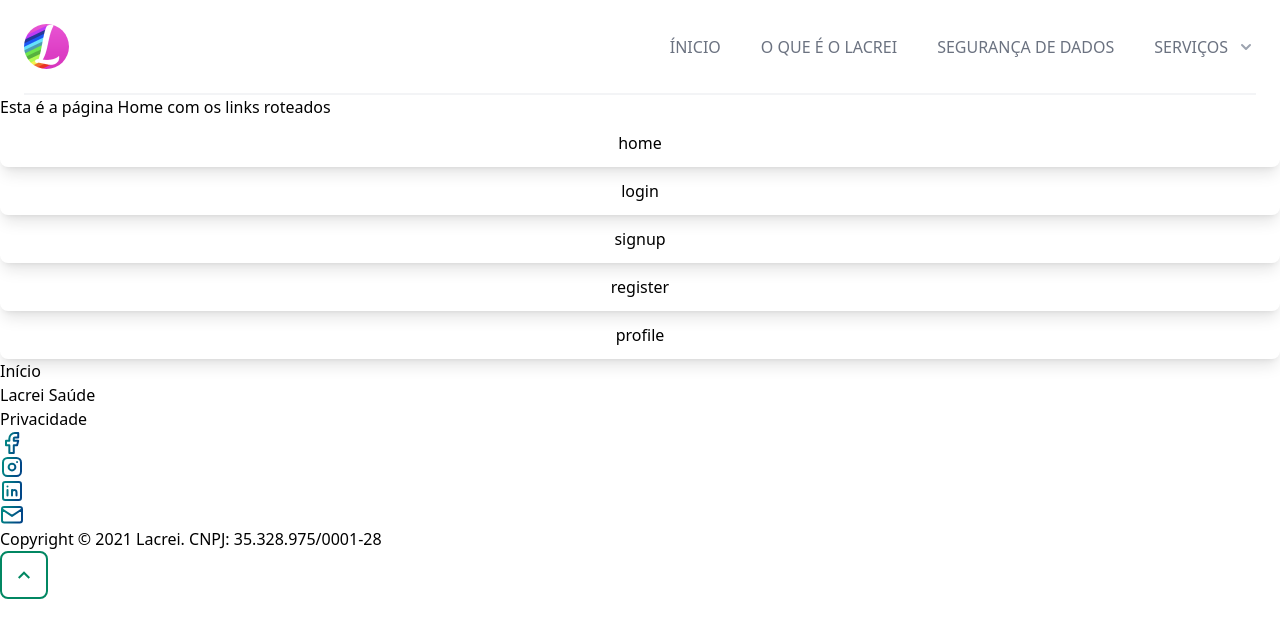
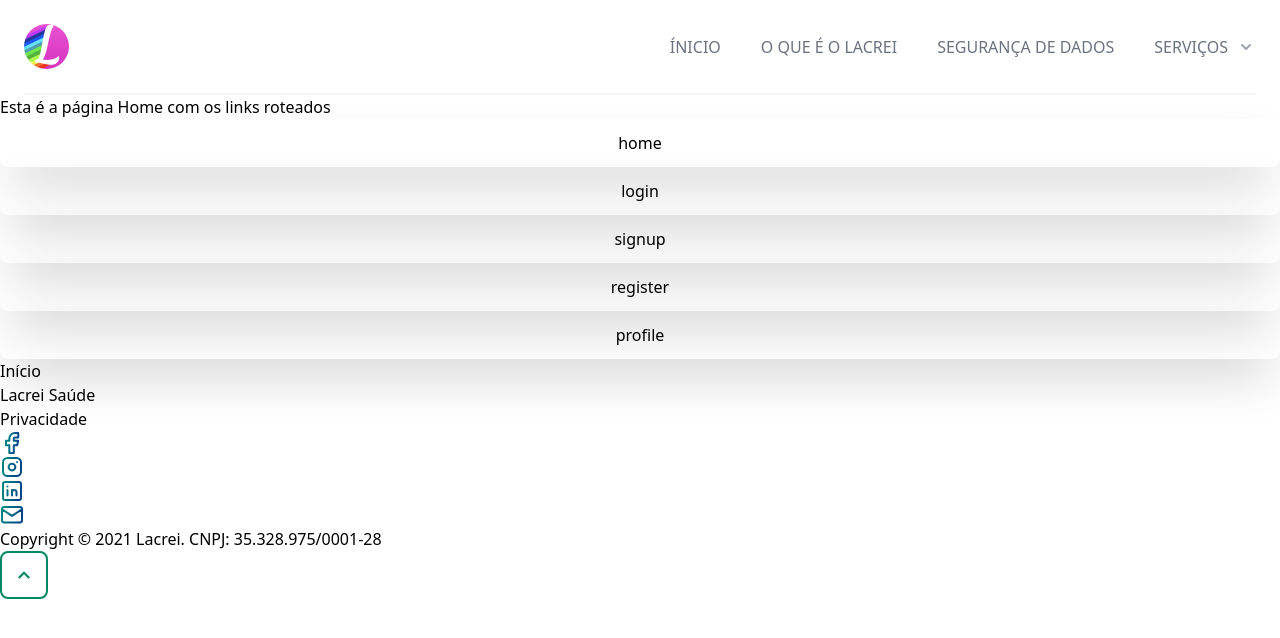
Before and after one commit to FelixMembrive/desafio-gama-lacrou-gr3, a React (Vite) app: page / in a window 1280 px wide. Shown: the top 638 px of the page. Built offline with nearby package versions, Linux system fonts and the light colour scheme.

Commit message:
sombras adicionadas aos botões

```diff
--- a/src/components/Button/index.tsx
+++ b/src/components/Button/index.tsx
@@ -9,7 +9,7 @@
 
 export default function Login(props: IButtonProps) {
     return (
-        <div className={"h-12 rounded-lg flex items-center justify-center px-8 shadow-lg " + props.className}>
+        <div className={"h-12 rounded-lg flex items-center justify-center px-8 shadow-2xl " + props.className}>
         <Link to={props.to} onClick={props.onPress}>
             <span>{props.text}</span>
         </Link>
--- a/src/components/Footer/index.tsx
+++ b/src/components/Footer/index.tsx
@@ -3,8 +3,6 @@
 import FacebookIcon from "../Icons/FacebookIcon";
 import InstagramIcon from "../Icons/InstagramIcon";
 import LinkedinIcon from "../Icons/LinkedinIcon";
-
-
 
 export default function Footer(){
   return(
--- a/src/components/Modal/index.tsx
+++ b/src/components/Modal/index.tsx
@@ -15,7 +15,7 @@
     <>
       <button
         className={
-          "h-12 rounded-lg flex items-center justify-center px-8 shadow " +
+          "h-12 rounded-lg flex items-center justify-center px-8 shadow-2xl " +
           props.buttonStyle
         }
         type="button"
--- a/src/pages/Login/index.tsx
+++ b/src/pages/Login/index.tsx
@@ -2,6 +2,7 @@
 import Button from "../../components/Button";
 import Header from "../../components/Header";
 import Modal from "../../components/Modal";
+import WaitingListModal from "../../components/WaitingListModal";
 
 //leva ao pré-cadastro (sign-up)
 
@@ -23,7 +24,7 @@
       >
         <div className="mx-[3.87rem]">
         <Button to="/signup" text="São Paulo" className="bg-verde-lacrei text-white mt-6 mb-8 font-bold "/>
-        <Modal buttonText="outra localidade" buttonStyle="border border-0.5 border-verde-lacrei text-verde-lacrei mb-11 font-bold"/>
+        <WaitingListModal/>
         </div>
       </Modal>
       <div className="flex font-semibold text-sm">
```
